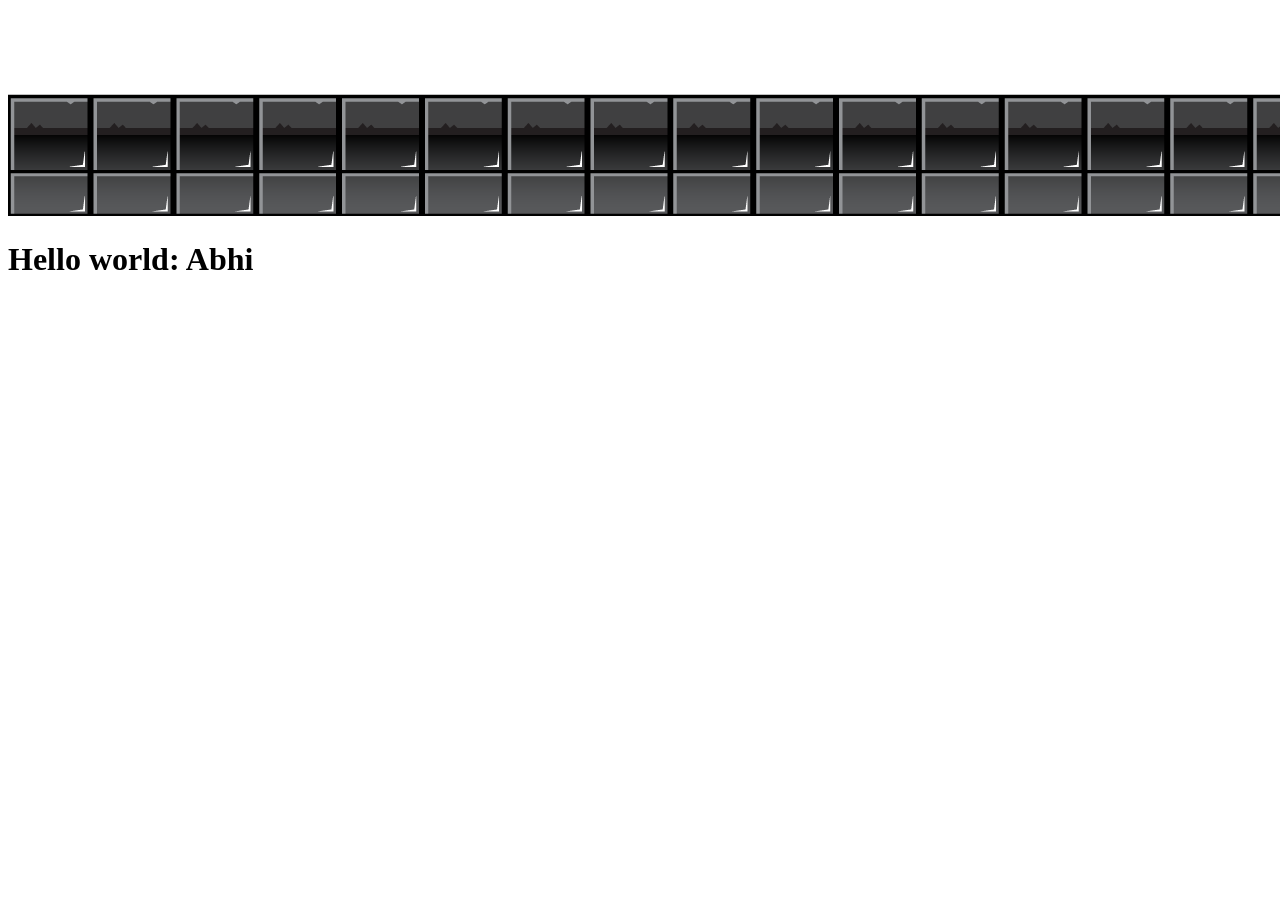
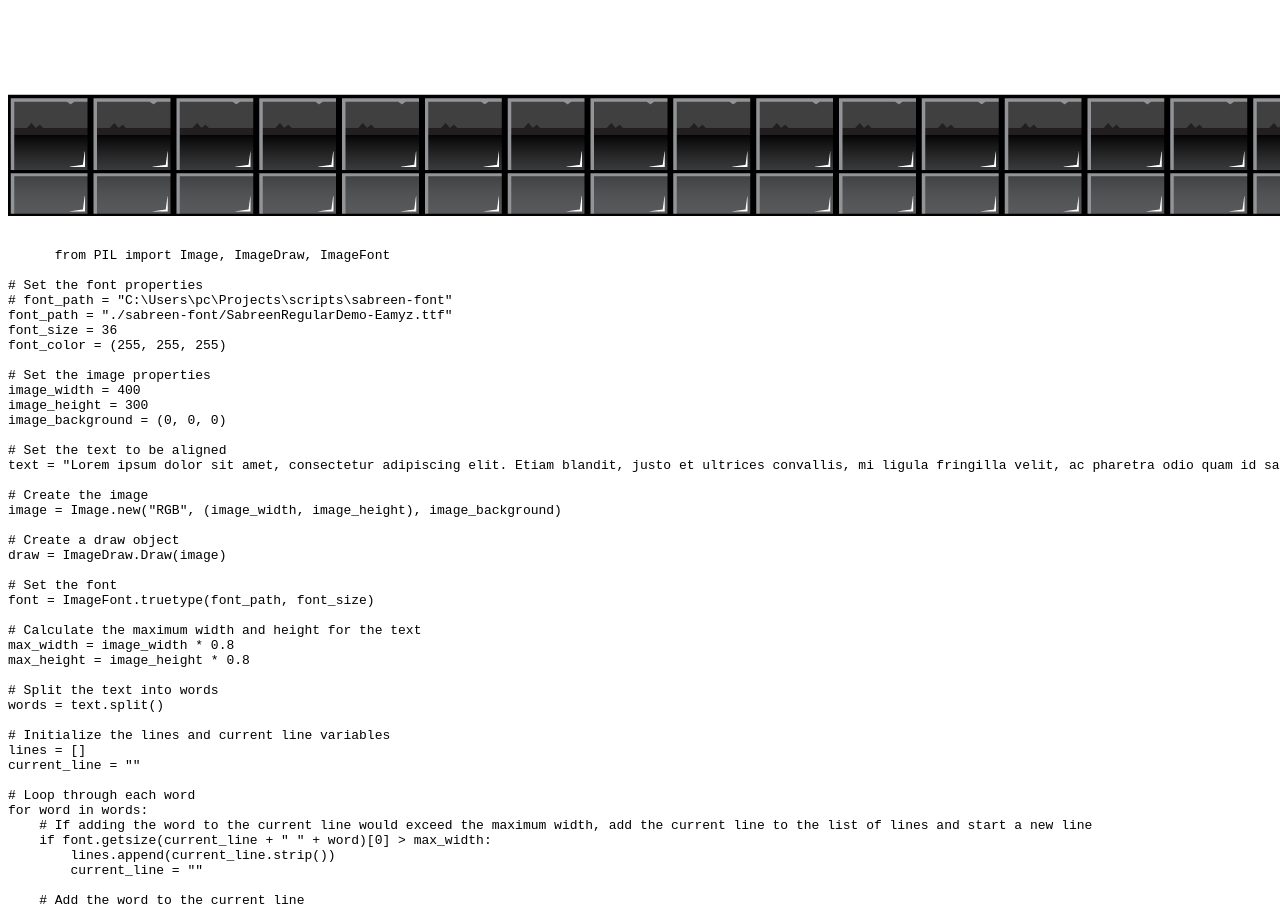
Before and after one commit to LuDraGa/HostInstaStatics, a plain HTML site: page index.html in a window 1280 px wide. Shown: the part 4168-5076 px from the top of the page. Before the commit the page ends 4468 px from the top, so only its background shows below. Drawn offline with Linux system fonts and the light colour scheme.

Commit message:
Image placement code python added

```diff
--- a/index.html
+++ b/index.html
@@ -20,6 +20,76 @@
       <img src="public/images/layer-4.png" alt="BG"/>
       <img src="public/images/layer-5.png" alt="BG"/>
     </div>
+    <pre>
+    <code>
+      from PIL import Image, ImageDraw, ImageFont
+
+# Set the font properties
+# font_path = "C:\Users\pc\Projects\scripts\sabreen-font"
+font_path = "./sabreen-font/SabreenRegularDemo-Eamyz.ttf"
+font_size = 36
+font_color = (255, 255, 255)
+
+# Set the image properties
+image_width = 400
+image_height = 300
+image_background = (0, 0, 0)
+
+# Set the text to be aligned
+text = "Lorem ipsum dolor sit amet, consectetur adipiscing elit. Etiam blandit, justo et ultrices convallis, mi ligula fringilla velit, ac pharetra odio quam id sapien."
+
+# Create the image
+image = Image.new("RGB", (image_width, image_height), image_background)
+
+# Create a draw object
+draw = ImageDraw.Draw(image)
+
+# Set the font
+font = ImageFont.truetype(font_path, font_size)
+
+# Calculate the maximum width and height for the text
+max_width = image_width * 0.8
+max_height = image_height * 0.8
+
+# Split the text into words
+words = text.split()
+
+# Initialize the lines and current line variables
+lines = []
+current_line = ""
+
+# Loop through each word
+for word in words:
+    # If adding the word to the current line would exceed the maximum width, add the current line to the list of lines and start a new line
+    if font.getsize(current_line + " " + word)[0] > max_width:
+        lines.append(current_line.strip())
+        current_line = ""
+
+    # Add the word to the current line
+    current_line += " " + word
+
+# Add the last line to the list of lines
+lines.append(current_line.strip())
+
+# Calculate the starting y-coordinate for the text
+y = (image_height - font_size * len(lines)) // 2
+
+# Draw each line of text
+for line in lines:
+    # Calculate the starting x-coordinate for the text
+    x = (image_width - font.getsize(line)[0]) // 2
+
+    # Draw the text
+    draw.text((x, y), line, font=font, fill=font_color)
+
+    # Update the y-coordinate for the next line of text
+    y += font_size
+
+# Save the image
+image.save("output.png")
+display(image)
+    </code>
+  </pre>
     <h1>Hello world: Abhi</h1>
   </body>
 </html>
```
